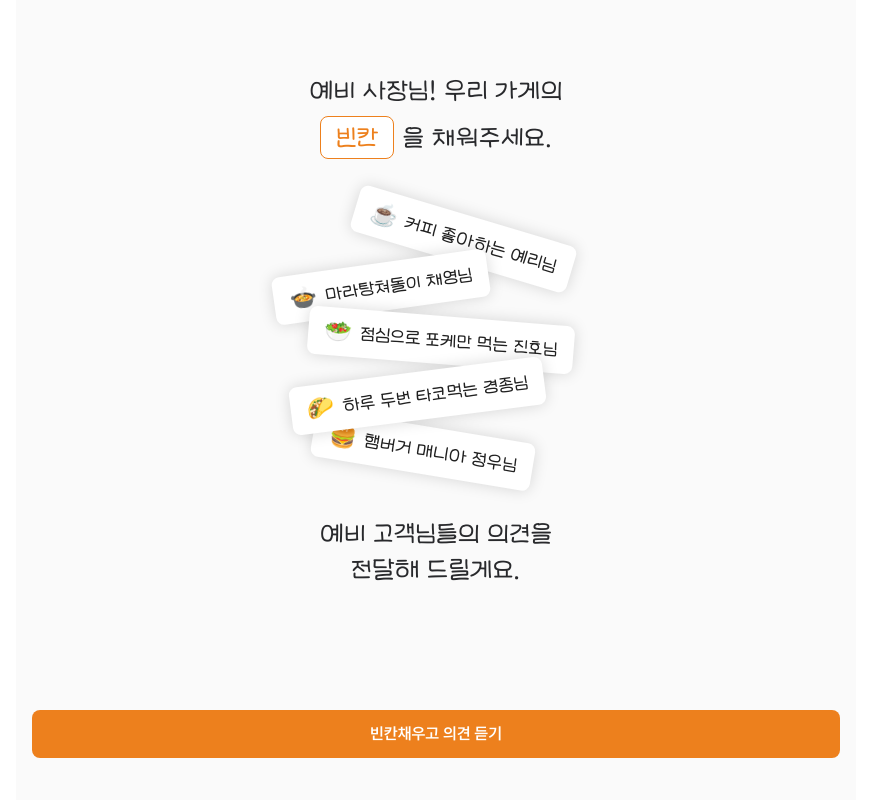
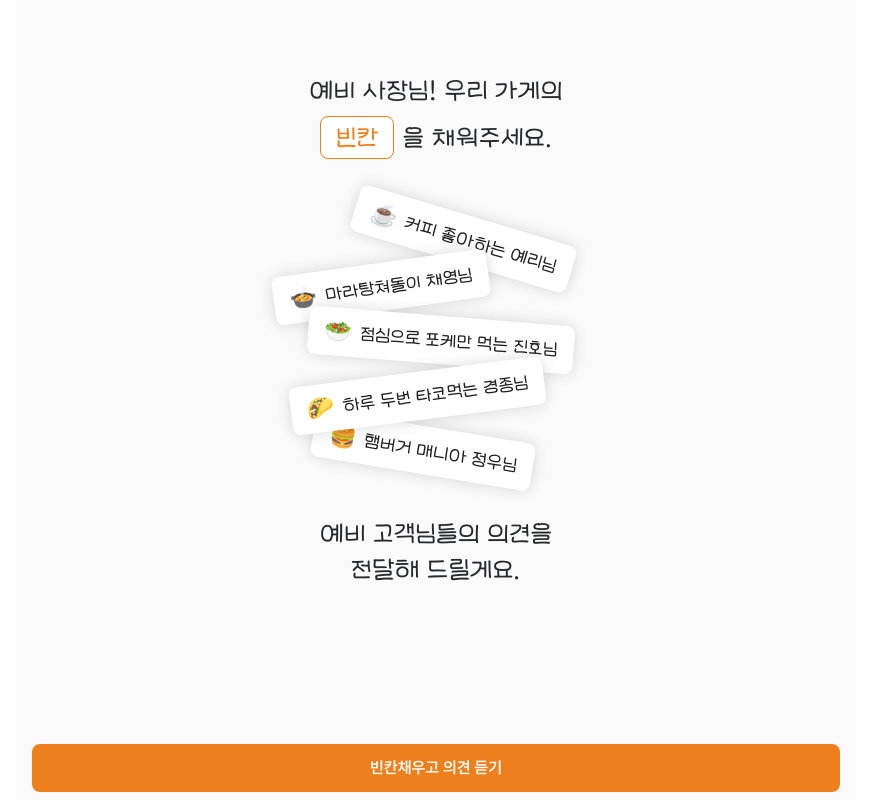
Before and after one commit to Jinho1011/yeaaaah, a Next.js app in the folder packages/scaffold/: page /landing in a window 1280 px wide. Shown: the whole page, without its empty margins (204-1075 px from the left). Built offline with nearby package versions, Linux system fonts and the light colour scheme; a web font is replaced by a local one.

Commit message:
Merge remote-tracking branch 'origin/main' into dev/landing-intro-page

```diff
--- /dev/null
+++ b/packages/scaffold/src/components/common/area/BottomFixedArea.tsx
@@ -0,0 +1,29 @@
+import { css } from "@emotion/react";
+import useWindowInnerWidth from "@/hooks/useInnerWidthHook";
+
+interface BottomFixedAreaProps extends React.HTMLAttributes<HTMLDivElement> {
+  hasBottomSpace?: boolean;
+  children: React.ReactNode;
+}
+
+export const BottomFixedArea = (props: BottomFixedAreaProps) => {
+  const { hasBottomSpace = true, children } = props;
+
+  const windowInnerWidth = useWindowInnerWidth();
+  const bottomSpace = hasBottomSpace ? "env(safe-area-inset-bottom, 0)" : "0";
+
+  return (
+    <div
+      css={css`
+        position: fixed;
+        bottom: ${bottomSpace};
+        width: ${windowInnerWidth}px;
+        left: 50%;
+        transform: translateX(-50%);
+      `}
+      {...props}
+    >
+      {children}
+    </div>
+  );
+};
--- a/packages/scaffold/src/components/common/button/PrimaryButton.tsx
+++ b/packages/scaffold/src/components/common/button/PrimaryButton.tsx
@@ -35,7 +35,6 @@ const Button = styled.button<{
   justify-content: center;
   width: 100%;
   padding: 12px;
-  max-width: 808px;
   color: #fff;
   cursor: ${({ disabled }) => (disabled ? "default" : "pointer")};
   background-color: ${({ disabled }) => (disabled ? "#FBE5D0" : "#ED801D")};
--- /dev/null
+++ b/packages/scaffold/src/hooks/useInnerWidthHook.ts
@@ -0,0 +1,28 @@
+import { useState, useEffect } from "react";
+
+const useWindowInnerWidth = () => {
+  const [windowInnerWidth, setWindowInnerWidth] = useState(840); // 기본값 설정
+
+  useEffect(() => {
+    // 클라이언트에서만 실행되도록 처리
+    const handleResize = () => {
+      const width = window.innerWidth >= 840 ? 840 : window.innerWidth;
+      setWindowInnerWidth(width);
+    };
+
+    // 처음 렌더링 시 창 너비 설정
+    handleResize();
+
+    // 창 크기 변경 시 실행될 이벤트 리스너 등록
+    window.addEventListener("resize", handleResize);
+
+    // 언마운트 시 이벤트 리스너 제거
+    return () => {
+      window.removeEventListener("resize", handleResize);
+    };
+  }, []);
+
+  return windowInnerWidth;
+};
+
+export default useWindowInnerWidth;
--- a/packages/scaffold/src/pages/landing/index.tsx
+++ b/packages/scaffold/src/pages/landing/index.tsx
@@ -1,3 +1,4 @@
+import { BottomFixedArea } from "@/components/common/area/BottomFixedArea";
 import PrimaryButton from "@/components/common/button/PrimaryButton";
 import { Container } from "@/components/common/container/Container";
 import { Col, Row } from "@/components/common/flex/Flex";
@@ -97,19 +98,9 @@ const Landing = () => {
           전달해 드릴게요.
         </Txt>
       </Col>
-      <div
-        css={css`
-          display: flex;
-          position: absolute;
-          bottom: 42px;
-          padding: 0 16px;
-          width: 100%;
-          left: 50%;
-          transform: translateX(-50%);
-        `}
-      >
+      <BottomFixedArea css={{ padding: "8px 16px" }}>
         <PrimaryButton title="빈칸채우고 의견 듣기" />
-      </div>
+      </BottomFixedArea>
     </Container>
   );
 };
```
